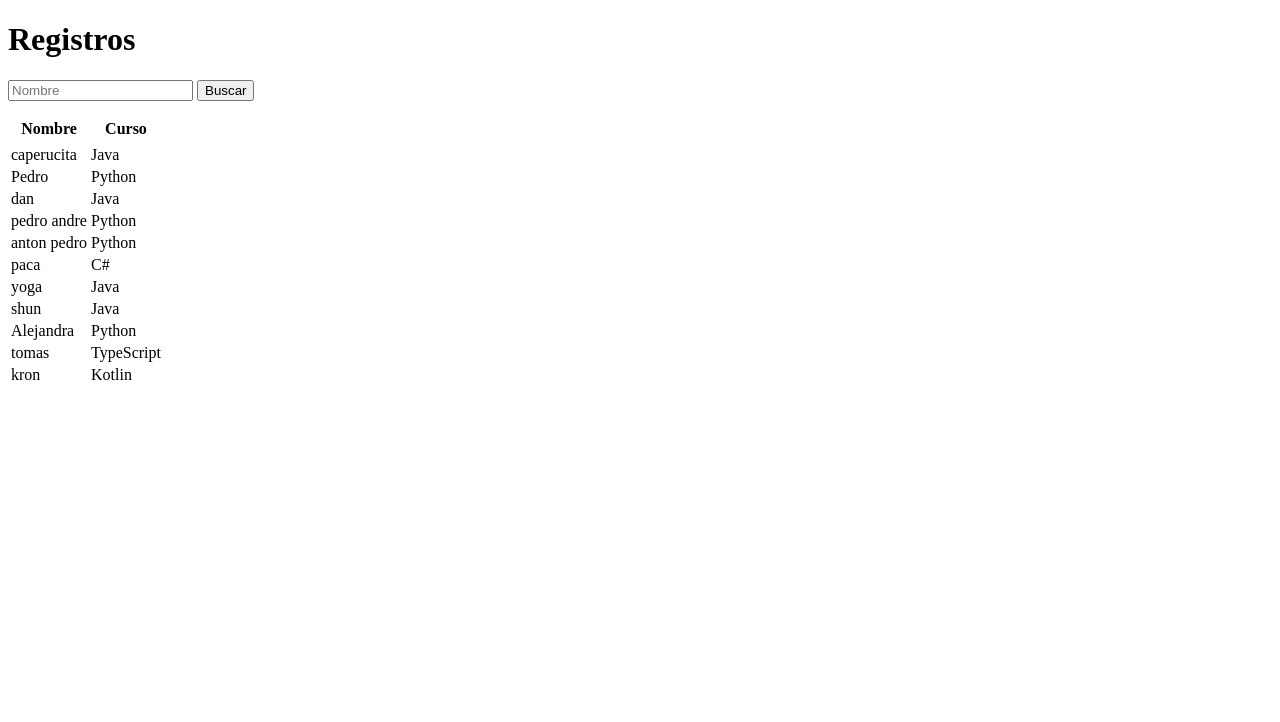
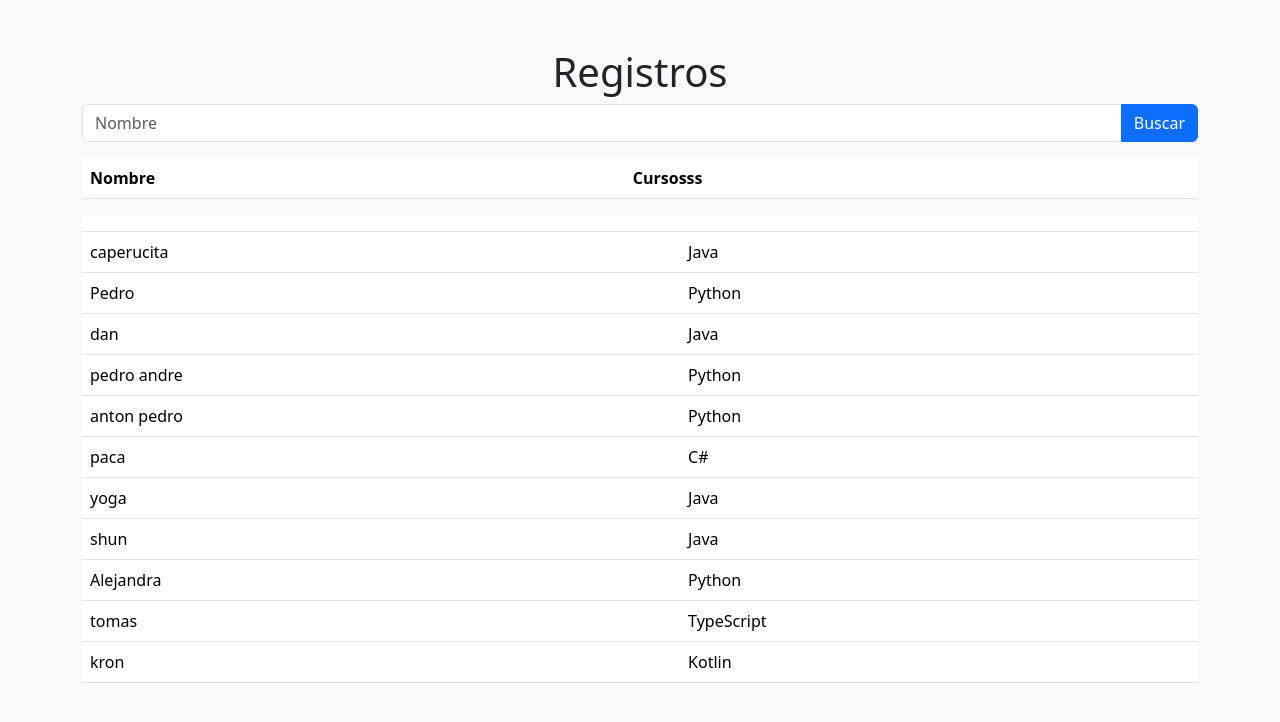
Before and after one commit to ArleyDev/programmingCoursesRegistration, a Flask app: page /registros in a window 1280 px wide. Shown: the top 722 px of the page. Run offline with Flask 3, Linux system fonts and the light colour scheme; data comes from the database, SQL or seed files in the repository; both versions use the stored data as it was after the commit; lists and menus that the app fills with data are empty; some libraries are stand-ins or nearby versions.

Commit message:
nuevos cambios en el estilo

```diff
--- a/Templates/registros.html
+++ b/Templates/registros.html
@@ -3,33 +3,71 @@
 <head>
     <meta charset="UTF-8">
     <meta name="viewport" content="width=device-width, initial-scale=1.0">
-    <title>Document</title>
+    <title>Registro de Cursos</title>
+    <!-- Agregar enlaces a los archivos de Bootstrap CSS y JS -->
+    <link href="https://cdn.jsdelivr.net/npm/bootstrap/dist/css/bootstrap.min.css" rel="stylesheet">
 </head>
-<body>
-    <h1>Registros</h1>
-    <form action="/registros" type="submit" name="registros" method="post">
-        <input placeholder="Nombre" name="NombreEnRegistro">
+<body class="bg-light">
 
-        <button type="submit">Buscar </button>
+    <div class="container mt-5">
+        <h1 class="text-center">Registros</h1>
+        <form action="/registros" method="post" class="mb-3">
+            <div class="input-group">
+                <input class="form-control" placeholder="Nombre" name="NombreEnRegistro" type="text">
+                <button class="btn btn-primary" type="submit">Buscar</button>
+            </div>
         </form>
 
-    <ul>
-        {% for registro in registros %}
-            <li>{{ registro }}</li>
-        {% endfor %}
-    </ul>
-
-    <table>
+        <div class="table-responsive">
+            <table class="table">
+                <thead>
                     <tr>
                         <th>Nombre</th>
-            <th>Curso</th>
+                        <th>Cursosss</th>
                     </tr>
+                </thead>
+                <tbody>
+                    {% for registro in registros %}
+                        <tr>
+                            <td>{{ registro[0] }}</td>
+                            <td>{{ registro[1] }}</td>
+                        </tr>
+                    {% endfor %}
+                </tbody>
+            </table>
+        </div>
+
+
+<!--
+        <ul class="list-group">
+
+
+            {% for registro in registros %}
+                <li class="list-group-item">{{ registro }}</li>
+            {% endfor %}
+        </ul> -->
+
+        <div class="table-responsive">
+            <table class="table">
+                <thead>
+                    <!-- <tr>
+                        <th>Nombre</th>
+                        <th>Cursosss</th>
+                    </tr> -->
+                </thead>
+                <tbody>
                     {% for cregistro in todosRegistros %}
                         <tr>
                             <td>{{ cregistro[0] }}</td>
                             <td>{{ cregistro[1] }}</td>
                         </tr>
                     {% endfor %}
+                </tbody>
             </table>
+        </div>
+    </div>
+
+    <!-- Agregar enlaces a los archivos de Bootstrap JS -->
+    <script src="https://cdn.jsdelivr.net/npm/bootstrap/dist/js/bootstrap.bundle.min.js"></script>
 </body>
 </html>
```
Also changed, not shown: Templates/registered.html (+12 -3 lines), database/baseDeDatosCursos.db. Lines whose indentation alone changed are shown as unchanged.
